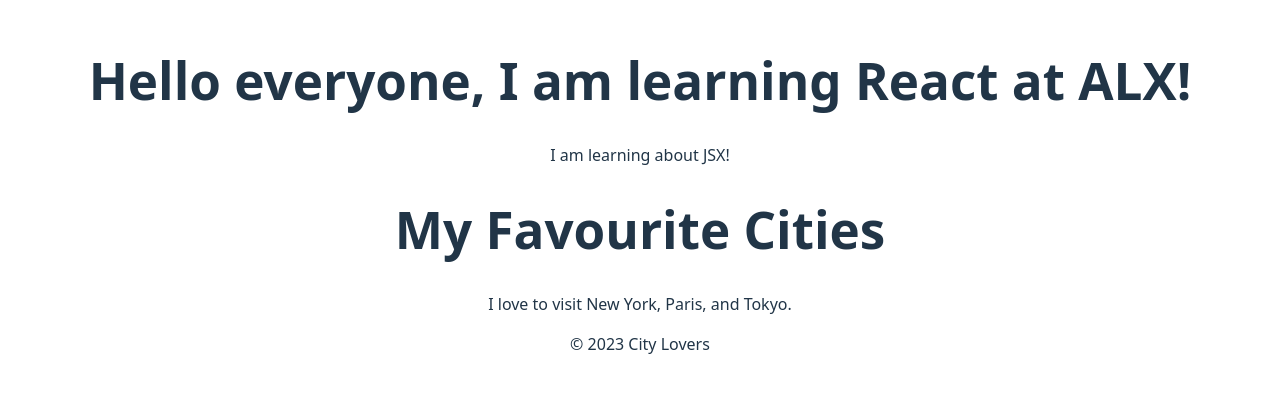
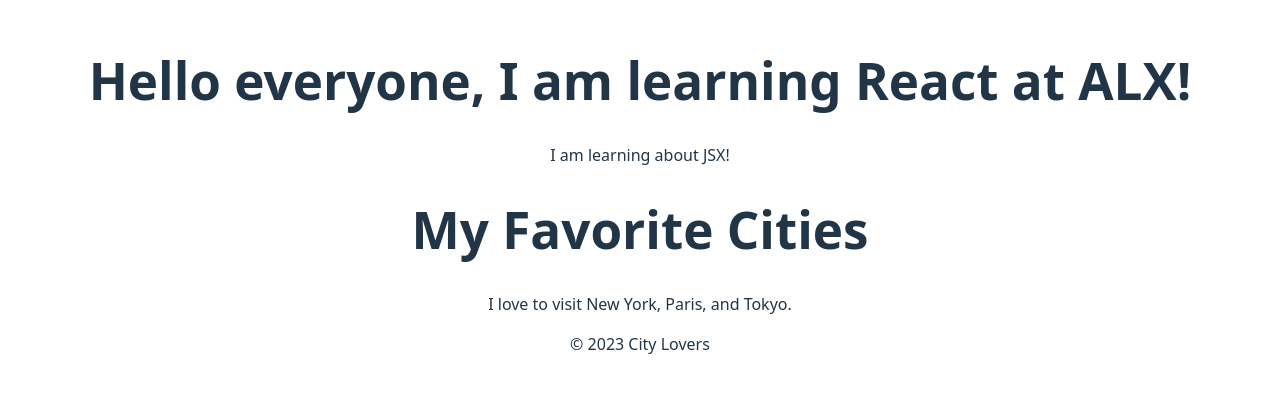
Before and after one commit to jesse-aj/alx-fe-reactjs, a React (Vite) app in the folder alx-react-app/: page / in a window 1280 px wide. Shown: the part 205-598 px from the top of the page. Built offline with nearby package versions, Linux system fonts and the light colour scheme.

Commit message:
added  a react component

```diff
--- a/alx-react-app/src/components/Header.jsx
+++ b/alx-react-app/src/components/Header.jsx
@@ -2,7 +2,7 @@ function Header ()
 {
     return(
 <header>
-    <h1>My Favourite Cities</h1>
+    <h1>My Favorite Cities</h1>
 </header>
     );
 }
```
